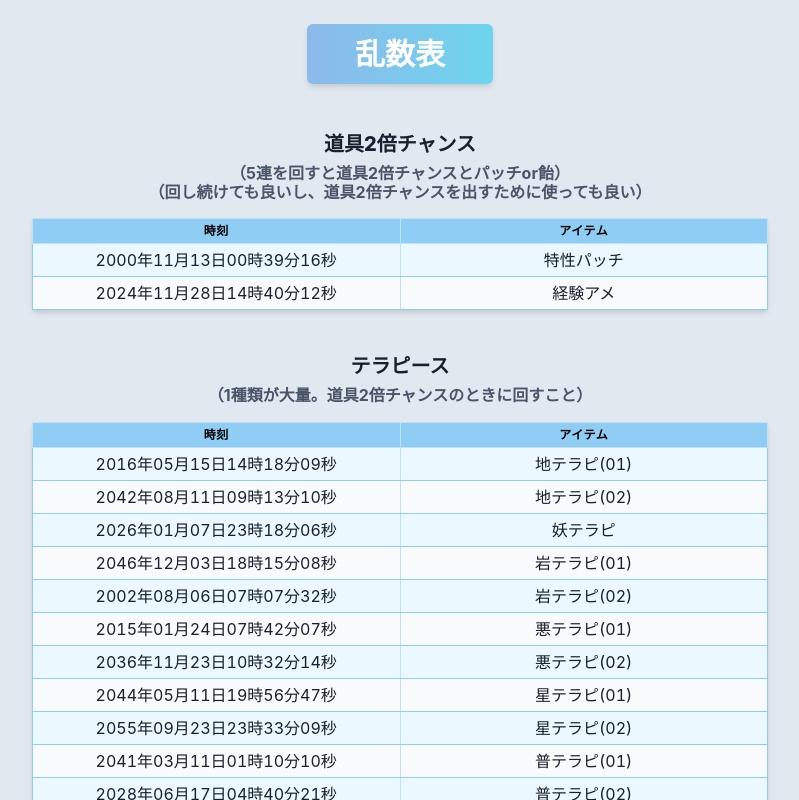
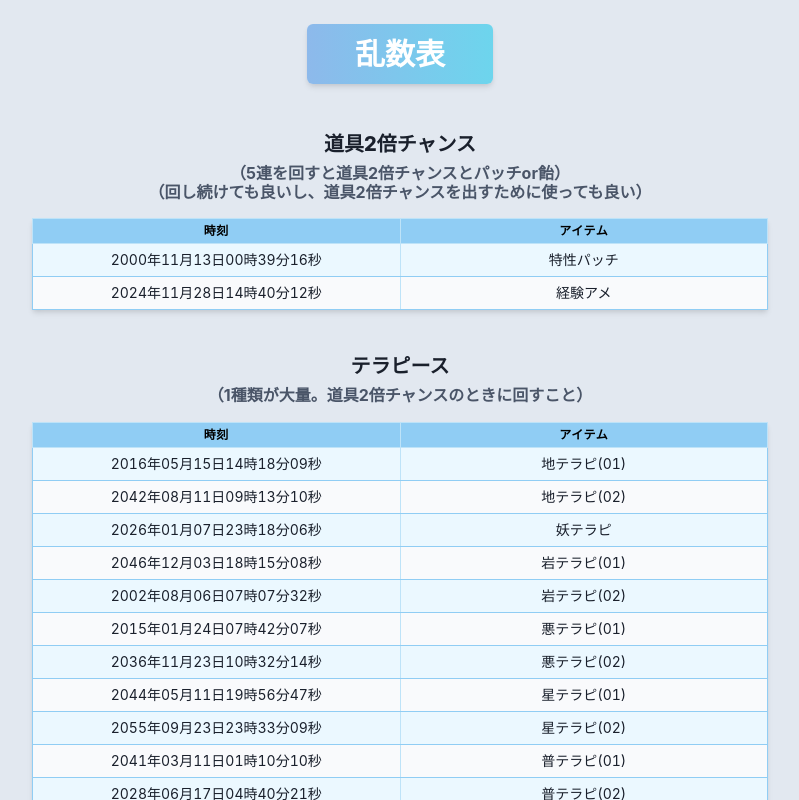
Before and after one commit to Shiori-Takanashi/printer-app, a React (Vite) app: page / in a window 1280 px wide. Shown: the top 800 px of the page, without its empty margins (240-1039 px from the left). Built offline with nearby package versions, Linux system fonts and the light colour scheme.

Commit message:
font fix

```diff
--- a/src/components/CategoryTable.jsx
+++ b/src/components/CategoryTable.jsx
@@ -49,7 +49,7 @@ export default function CategoryTable({ items, openSet, onRowClick }) {
                                     borderRightStyle="solid"
                                     borderRightColor="blue.100"
                                     textAlign="center"
-                                    fontSize="md"
+                                    fontSize="sm"
                                     px={0}
                                     bg={idx % 2 === 0 ? "blue.50" : "whiteAlpha.800"}
                                     _groupHover={{ bg: "teal.100", cursor: "pointer" }}
@@ -61,7 +61,7 @@ export default function CategoryTable({ items, openSet, onRowClick }) {
                                     borderStyle="solid"
                                     borderColor="blue.200"
                                     textAlign="center"
-                                    fontSize="md"
+                                    fontSize="sm"
                                     px={0}
                                     bg={idx % 2 === 0 ? "blue.50" : "whiteAlpha.800"}
                                     _groupHover={{ bg: "teal.100", cursor: "pointer" }}
--- a/src/pages/Home.jsx
+++ b/src/pages/Home.jsx
@@ -25,7 +25,7 @@ export default function Home() {
             {/* メインコンテンツ部分を flexGrow で伸縮させる */}
             <Box as="main" flex="1" pt={1} pb={4}>
                 <Container
-                    maxW={{ base: '80%', md: 'container.md' }}
+                    maxW={{ base: '100%', md: 'container.md' }}
                     px={{ base: 2, md: 4 }}
                 >
                     {Object.entries(groupedData).map(([category, items]) => (
```
